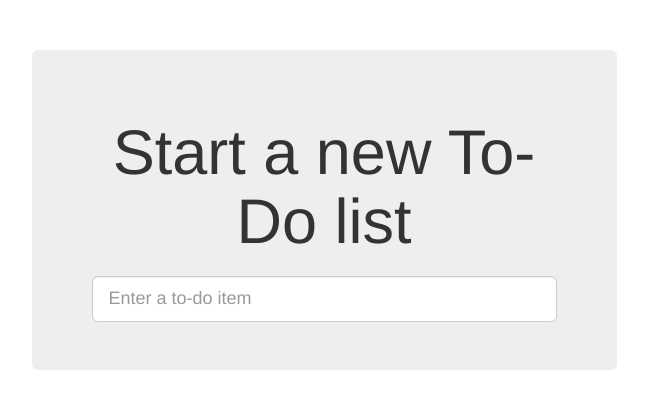
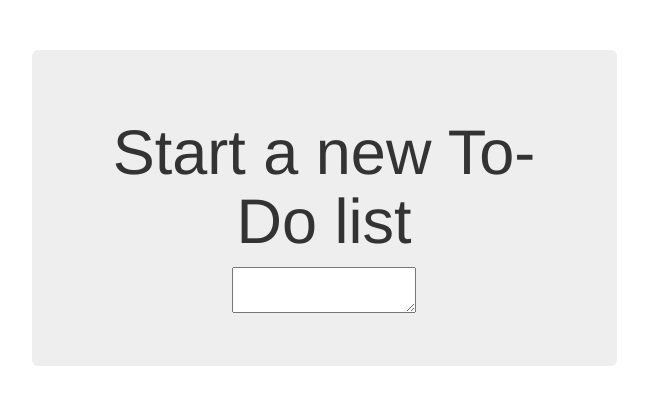
Before and after one commit to loveCrypto/django-book, a Django app: template lists/templates/home.html in a window 1280 px wide. Shown: the top 409 px of the page, without its empty margins (316-964 px from the left). Run offline with Django 3.2, Linux system fonts and the light colour scheme; the template is opened without the code that fills it, so the values that code supplies are empty, except form fields; tables that the repository leaves empty hold one stand-in row (values such as "Sample post"); form fields are guessed from the names that the template uses; some libraries are stand-ins or nearby versions.

Commit message:
use new form in home_page, simplify tests. NB breaks stuff

```diff
--- a/lists/templates/base.html
+++ b/lists/templates/base.html
@@ -37,9 +37,7 @@
                         <h1>{% block header_text %}{% endblock %}</h1>
                         <form method="POST" action="{% block form_action %}
                             {% endblock %}">
-                            <input name="item_text" id="id_new_item"
-                            class="form-control input-lg"
-                            placeholder="Enter a to-do item" />
+                            {{ form.text }}
                             {% csrf_token %}
                             {% if error %}
                                 <div class="form-group has-error">
--- a/lists/views.py
+++ b/lists/views.py
@@ -1,10 +1,11 @@
 from django.shortcuts import render, redirect
 from lists.models import Item, List
 from django.core.exceptions import ValidationError
+from lists.forms import ItemForm
 
 
 def home_page(request):
-    return render(request, 'home.html')
+    return render(request, 'home.html', {'form': ItemForm()})
 
 
 def home_files(request, filename):
```
Also changed, not shown: lists/tests/test_views.py (+1 -0 lines).
